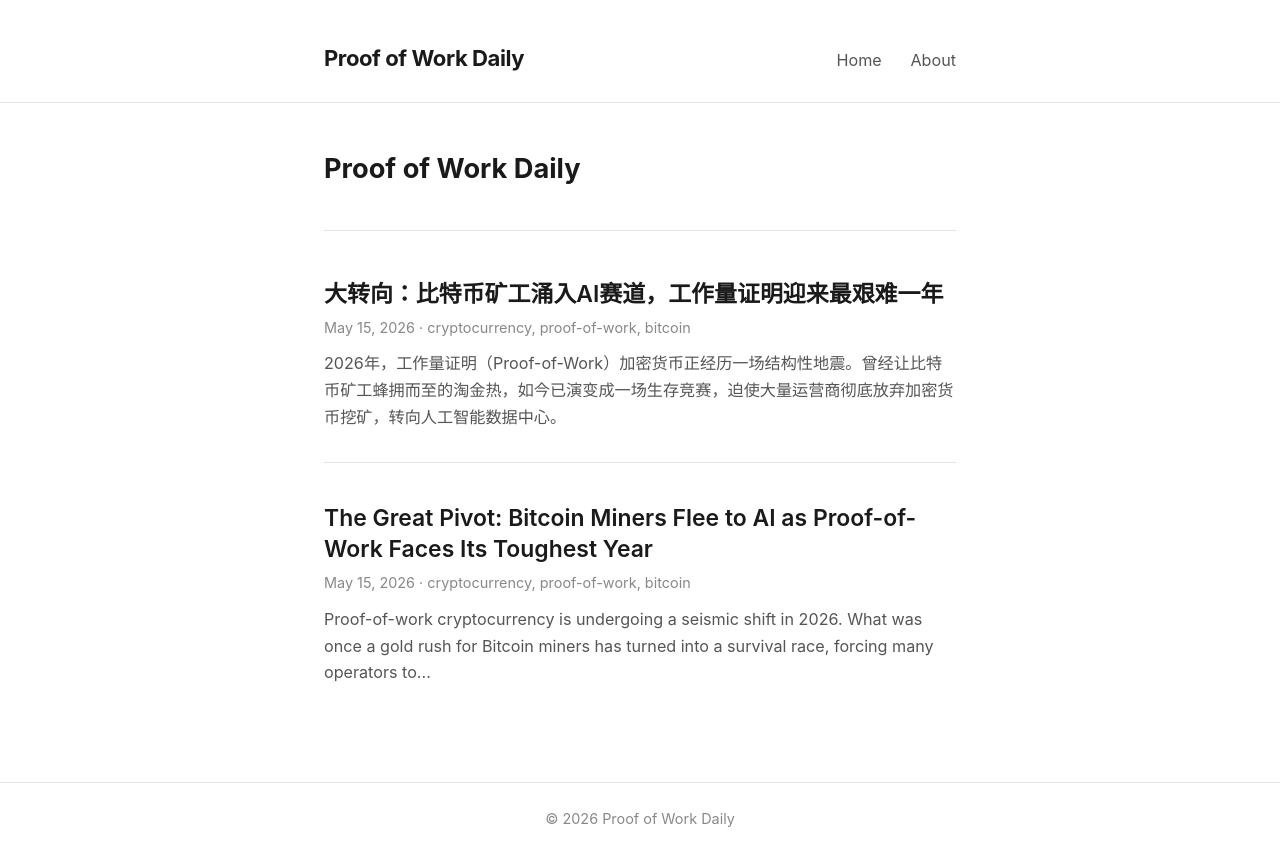
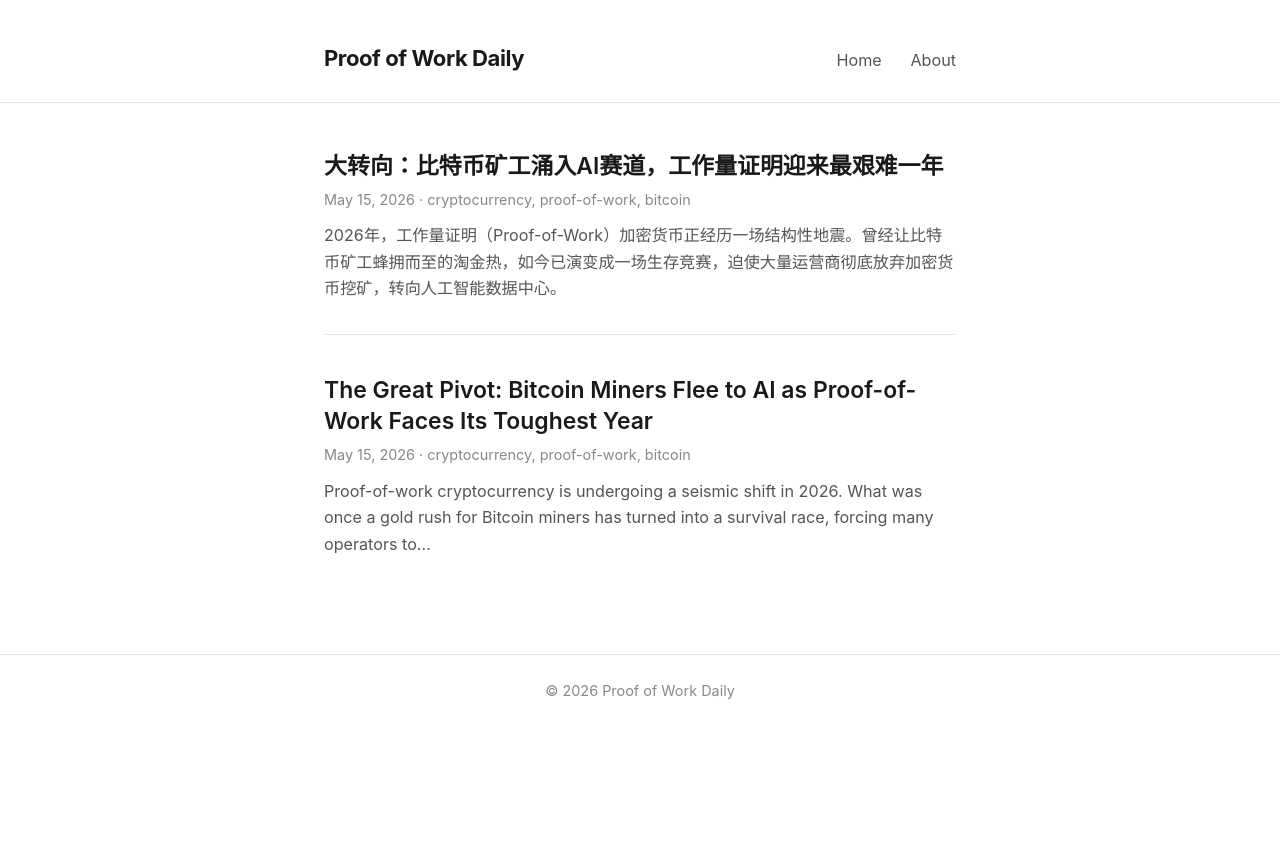
Before and after one commit to vfxowlsyvh/vfxowlsyvh.github.io, a Jekyll site: the page built from index.md, in a window 1280 px wide. Shown: the top 866 px of the page. Built offline with Jekyll 4.4.1, drawn with Linux system fonts in a browser that asks for light colours.

Commit message:
Remove entire homepage intro block

```diff
--- a/index.md
+++ b/index.md
@@ -2,7 +2,3 @@
 layout: home
 title: Home
 ---
-
-<div class="home-intro">
-  <h1>Proof of Work Daily</h1>
-</div>
```
